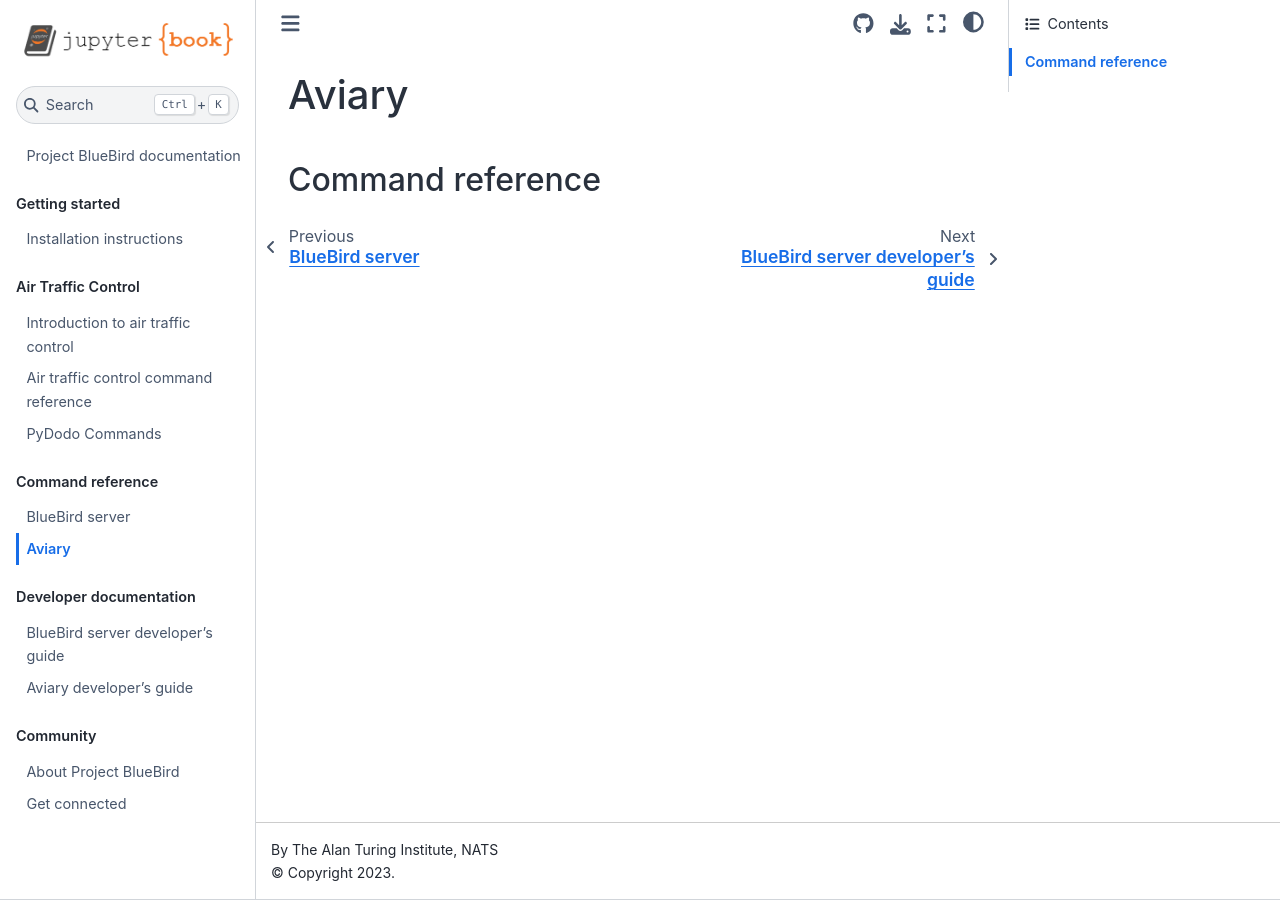
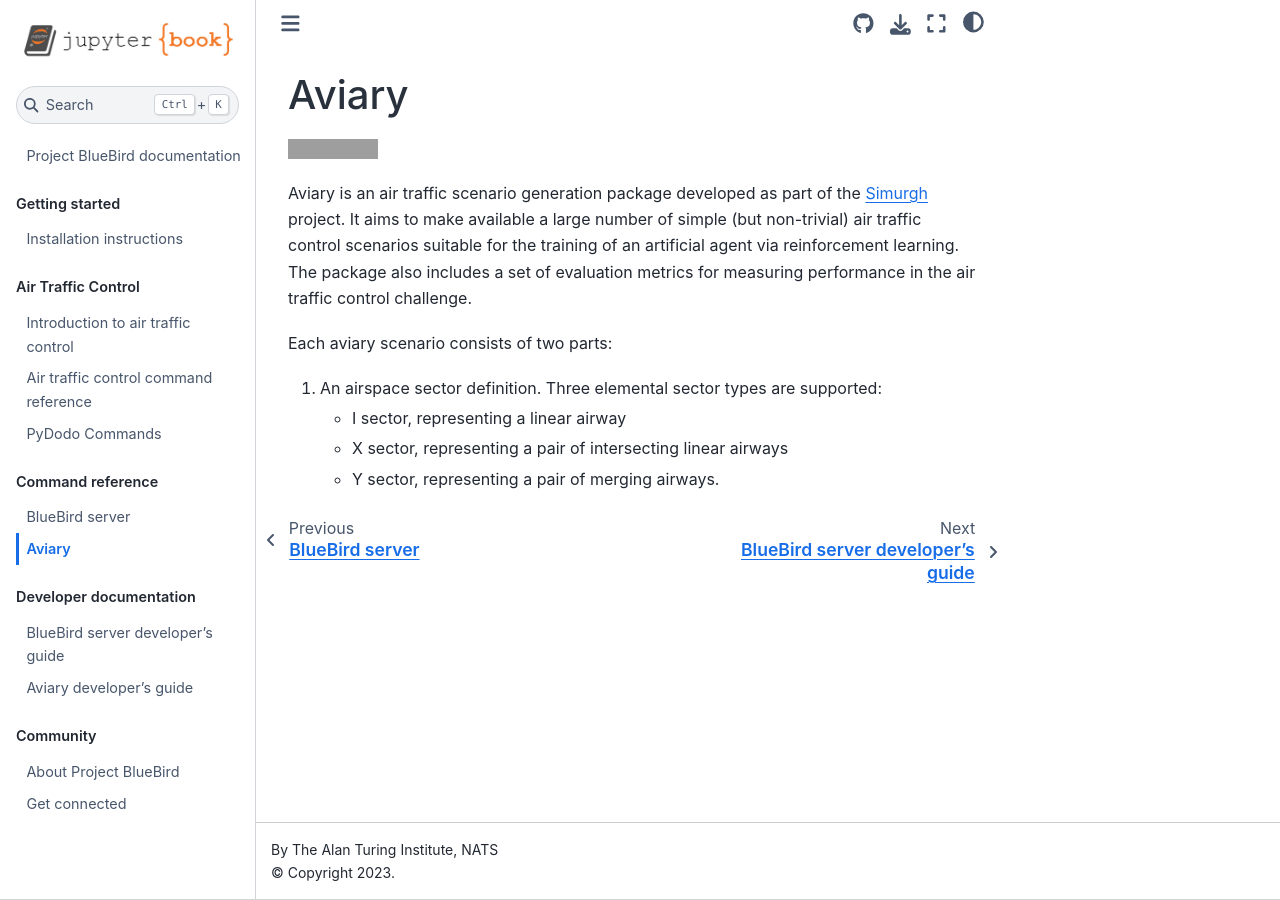
Before and after one commit to project-bluebird/docs, a Jupyter Book: the page built from reference/aviary.md, in a window 1280 px wide. Built offline with Jupyter Book 1.0.4 settings and Sphinx 7.4.7 and the Sphinx Book theme 1.1.4, drawn with Linux system fonts in a browser that asks for light colours; pages that are not in the unit, such as notebooks, are missing from menus; grey boxes are pictures that could not be loaded.

Commit message:
aviary copy from bluebird

```diff
--- a/reference/aviary.md
+++ b/reference/aviary.md
@@ -1,2 +1,12 @@
 # Aviary
-## Command reference
+
+[![Build Status](https://travis-ci.com/project-bluebird/aviary.svg?branch=develop)](https://travis-ci.com/alan-turing-institute/aviary)
+
+Aviary is an air traffic scenario generation package developed as part of the [Simurgh](https://github.com/alan-turing-institute/simurgh) project. It aims to make available a large number of simple (but non-trivial) air traffic control scenarios suitable for the training of an artificial agent via reinforcement learning. The package also includes a set of evaluation metrics for measuring performance in the air traffic control challenge.
+
+Each aviary scenario consists of two parts:
+
+1. An airspace sector definition. Three elemental sector types are supported:
+   - I sector, representing a linear airway
+   - X sector, representing a pair of intersecting linear airways
+   - Y sector, representing a pair of merging airways.
```
